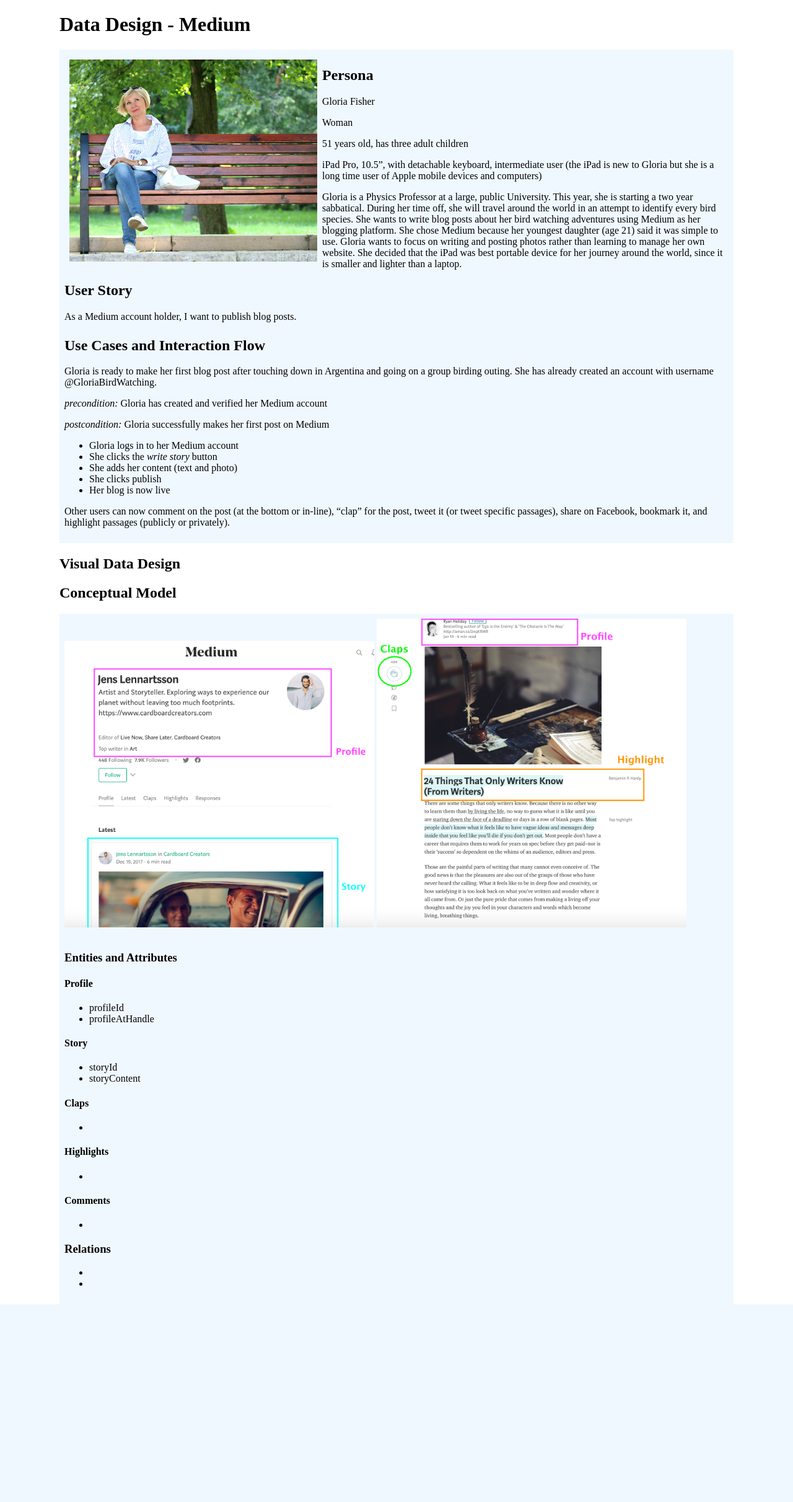
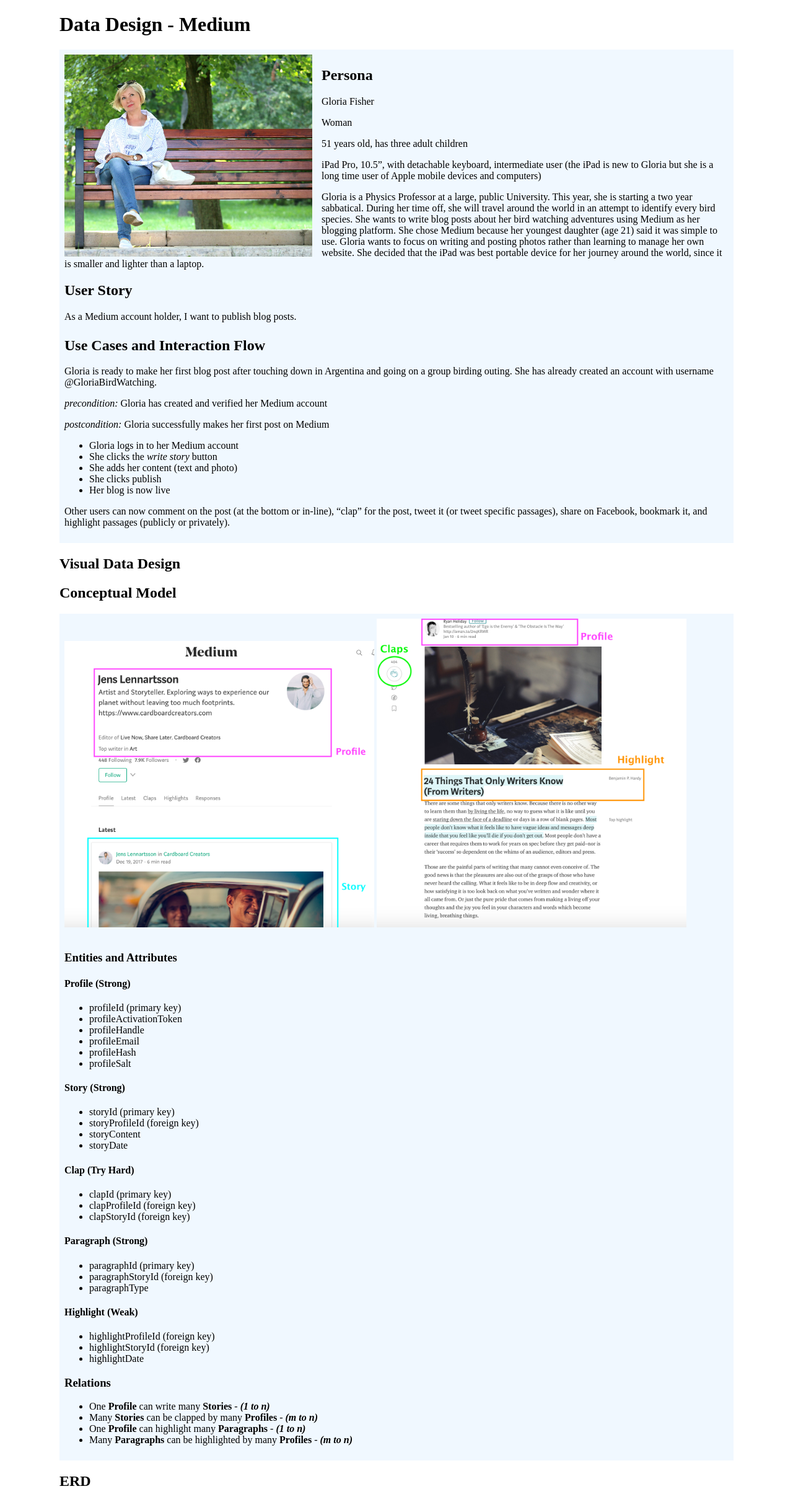
Before and after one commit to samanthaandrews/data-design, a PHP site: page / in a window 1280 px wide. Shown: the whole page at 62% size. Before the commit the page ends 2104 px from the top, so only its background shows below. Run offline with PHP 8.4, Linux system fonts and the light colour scheme.

Commit message:
Added entities and attributes html

```diff
--- a/index.php
+++ b/index.php
@@ -56,33 +56,48 @@
 
 		<div>
 		<h3>Entities and Attributes</h3>
-			<h4>Profile</h4>
+			<h4>Profile (Strong)</h4>
 				<ul>
-					<li>profileId</li>
-					<li>profileAtHandle</li>
+					<li>profileId (primary key)</li>
+					<li>profileActivationToken</li>
+					<li>profileHandle</li>
+					<li>profileEmail</li>
+					<li>profileHash</li>
+					<li>profileSalt</li>
 				</ul>
-			<h4>Story</h4>
+			<h4>Story (Strong)</h4>
 				<ul>
-					<li>storyId</li>
+					<li>storyId (primary key)</li>
+					<li>storyProfileId (foreign key)</li>
 					<li>storyContent</li>
+					<li>storyDate</li>
 				</ul>
-			<h4>Claps</h4>
+			<h4>Clap (Try Hard)</h4>
 			<ul>
-				<li></li>
+				<li>clapId (primary key)</li>
+				<li>clapProfileId (foreign key)</li>
+				<li>clapStoryId (foreign key)</li>
 			</ul>
-			<h4>Highlights</h4>
+			<h4>Paragraph (Strong)</h4>
+			<ul>
+				<li>paragraphId (primary key)</li>
+				<li>paragraphStoryId (foreign key)</li>
+				<li>paragraphType</li>
+			</ul>
+			<h4>Highlight (Weak)</h4>
 				<ul>
-					<li></li>
-				</ul>
-			<h4>Comments</h4>
-				<ul>
-					<li></li>
+					<li>highlightProfileId (foreign key)</li>
+					<li>highlightStoryId (foreign key)</li>
+					<li>highlightDate</li>
 				</ul>
 		<h3>Relations</h3>
 			<ul>
-				<li></li>
-				<li></li>
+				<li>One <strong>Profile</strong> can write many <strong>Stories</strong> - <strong><em>(1 to n)</em></strong></li>
+				<li>Many <strong>Stories</strong> can be clapped by many <strong>Profiles</strong> - <strong><em>(m to n)</em></strong></li>
+				<li>One <strong>Profile</strong> can highlight many <strong>Paragraphs</strong> - <strong><em>(1 to n)</em></strong></li>
+				<li>Many <strong>Paragraphs</strong> can be highlighted by many <strong>Profiles</strong> - <strong><em>(m to n)</em></strong></li>
 			</ul>
 		</div>
+		<h2>ERD</h2>
 	</body>
 </html>
--- a/style.css
+++ b/style.css
@@ -10,7 +10,7 @@ div {background-color: aliceblue;
 }
 
 img.persona {float: left;
-		padding: 8px;
+		padding-right: 15px;
 
 }
 
@@ -18,7 +18,8 @@ div.persona {float: right
 
 }
 
-h1 {font-family: "Avenir Next"
+h1 {
+	font-family: "Avenir Next"
 
 }
 
```
